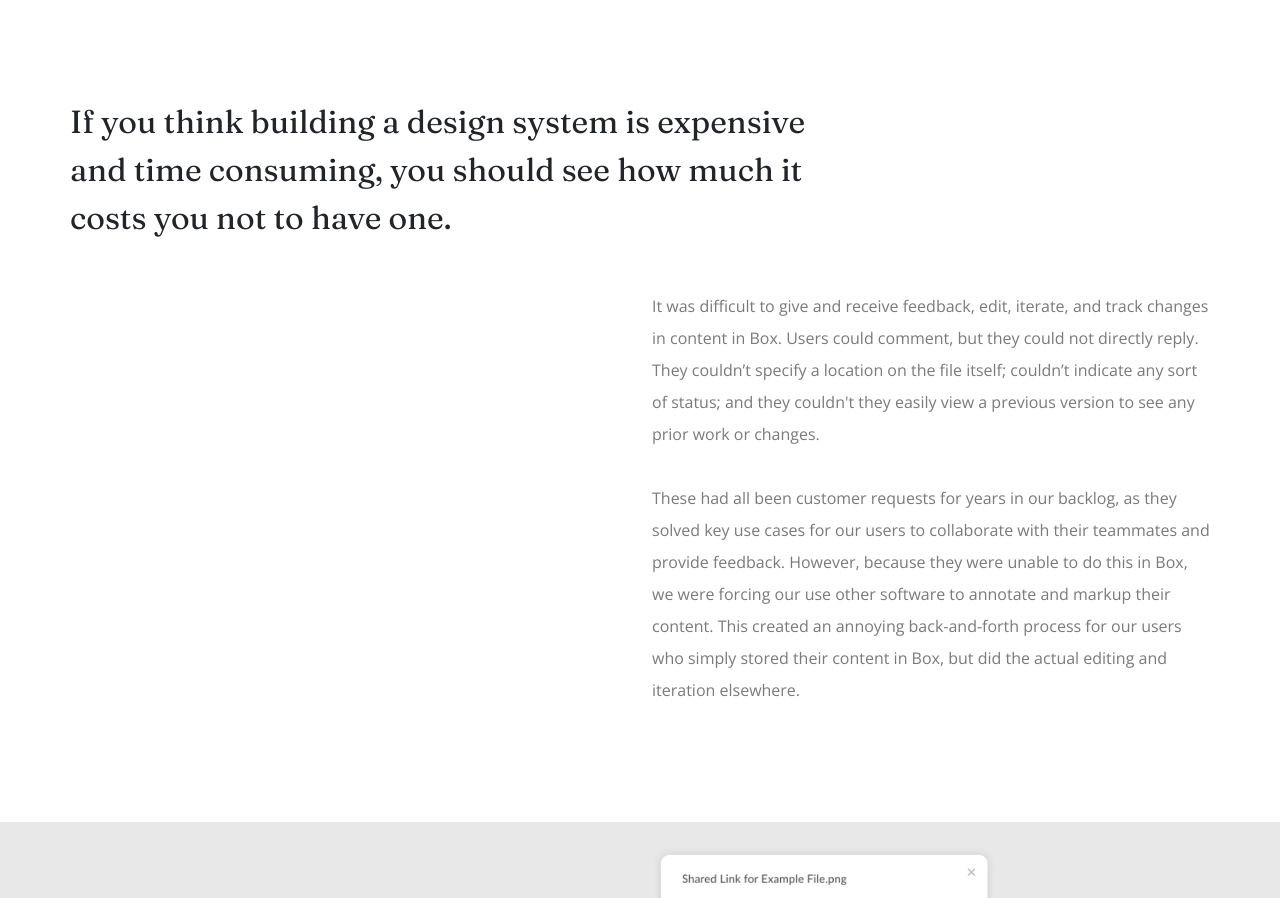
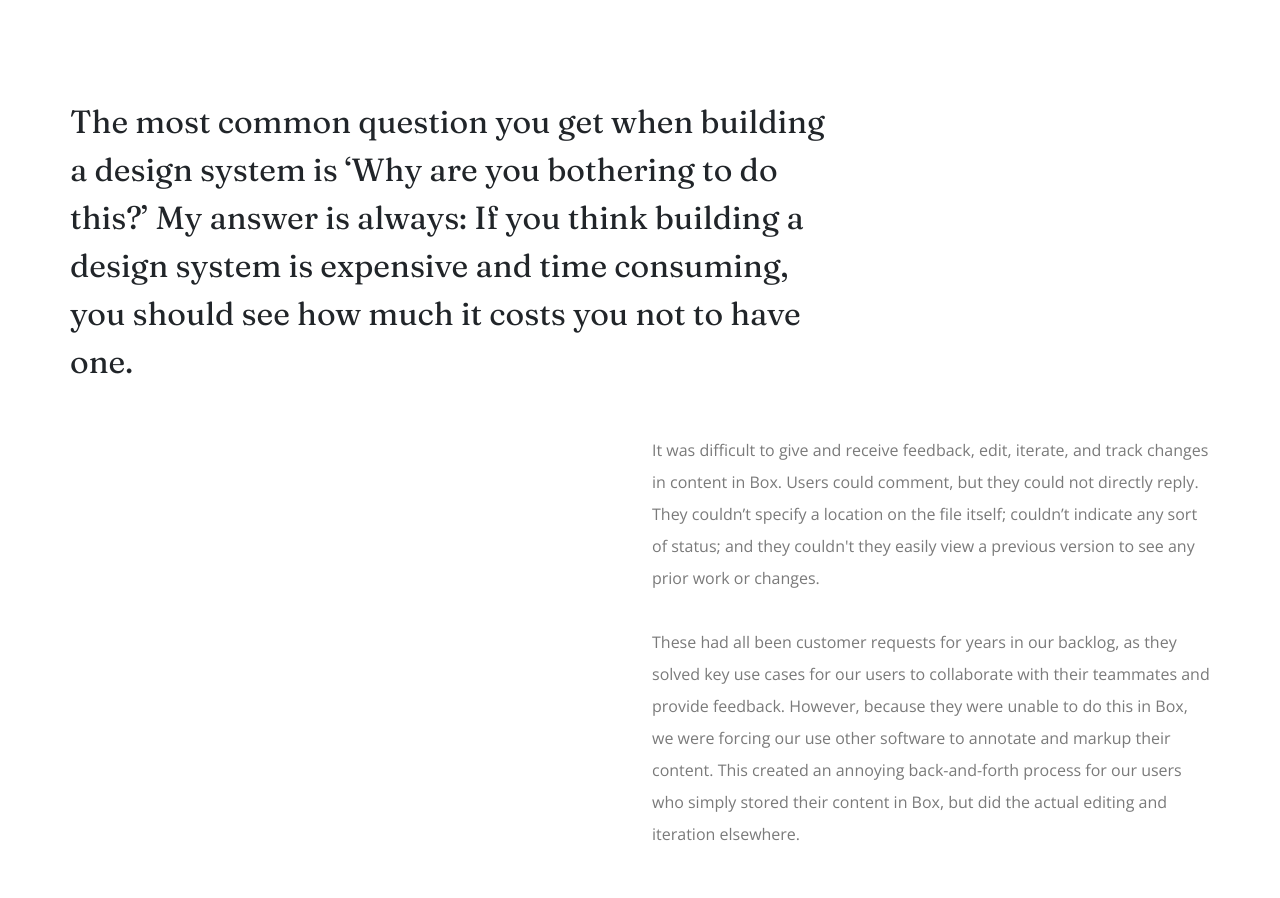
Before and after one commit to mchitrak/mchitrak.github.io, a website: page sanoma.html in a window 1280 px wide. Shown: the part 1154-2052 px from the top of the page. Drawn offline with nearby package versions, Linux system fonts and the light colour scheme.

Commit message:
Update sanoma.html

```diff
--- a/sanoma.html
+++ b/sanoma.html
@@ -119,7 +119,7 @@
 
     <section id="case-intro" class="container">
       <div class="col-md-8">
-        <h2>If you think building a design system is expensive and time consuming, you should see how much it costs you not to have one.</h2>
+        <h2>The most common question you get when building a design system is ‘Why are you bothering to do this?’ My answer is always: If you think building a design system is expensive and time consuming, you should see how much it costs you not to have one. </h2>
       </div>
 
       <div class="row mt-5">
```
